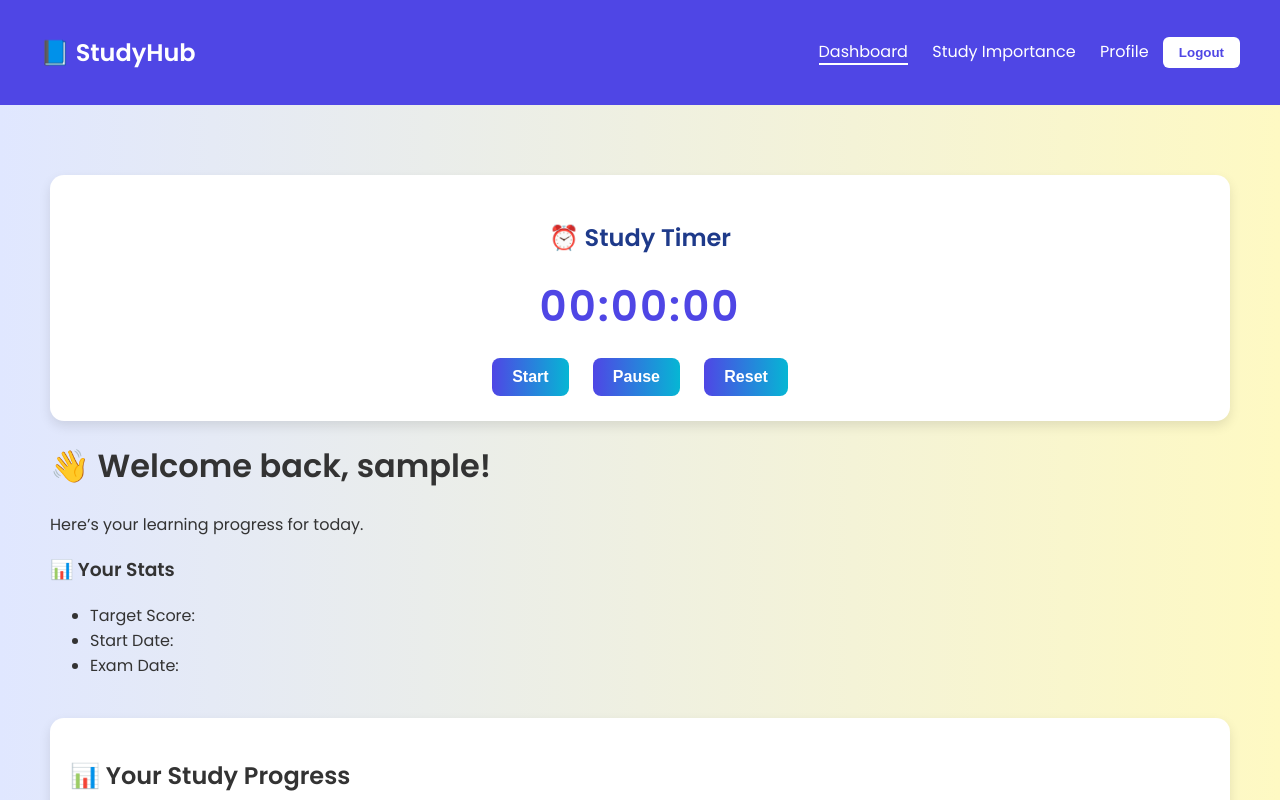
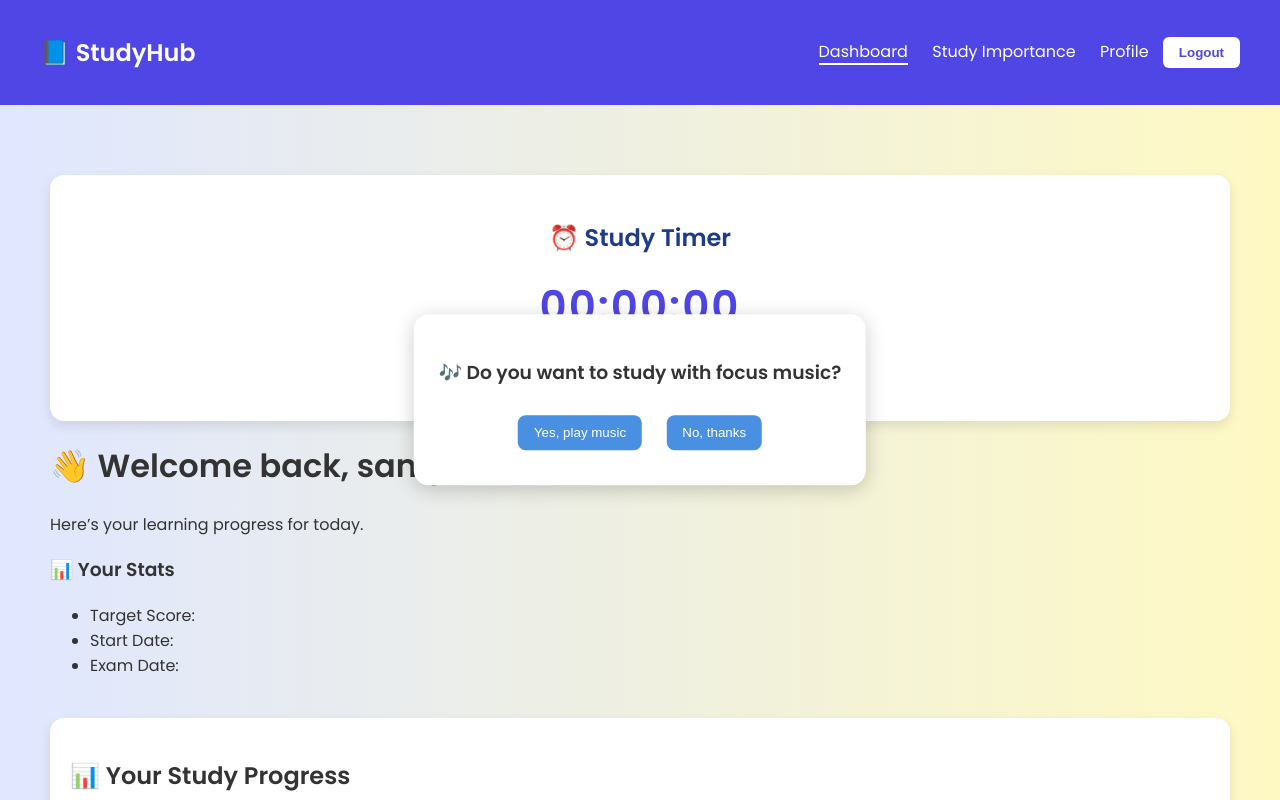
Before and after one commit to visitsrilanka935-design/studyhub, a plain HTML site: page dashboard.html in a window 1280 px wide. Shown: the top 800 px of the page. Drawn offline with nearby package versions, Linux system fonts and the light colour scheme; sample sign-in values are in the browser's storage.

Commit message:
Update dashboard.html
Signed-off-by: visitsrilanka935-design <visitsrilanka935@gmail.com>

```diff
--- a/dashboard.html
+++ b/dashboard.html
@@ -13,6 +13,82 @@
 
 </head>
 <body>
+  <style>.music-popup {
+  position: fixed;
+  top: 50%;
+  left: 50%;
+  transform: translate(-50%, -50%);
+  background: white;
+  padding: 25px;
+  border-radius: 15px;
+  box-shadow: 0 4px 20px rgba(0,0,0,0.2);
+  text-align: center;
+  z-index: 9999;
+}
+
+.music-popup button {
+  background-color: #4a90e2;
+  color: white;
+  border: none;
+  padding: 10px 16px;
+  border-radius: 8px;
+  cursor: pointer;
+  margin: 10px;
+  transition: 0.2s;
+}
+
+.music-popup button:hover {
+  background-color: #357bd8;
+}
+</style>
+
+
+
+<!-- 🎧 Study Music Section -->
+<div id="musicPrompt" class="music-popup">
+  <h3>🎶 Do you want to study with focus music?</h3>
+  <button id="playMusicBtn">Yes, play music</button>
+  <button id="noMusicBtn">No, thanks</button>
+</div>
+
+<!-- Background Music (hidden audio) -->
+<audio id="studyMusic" loop>
+  <source src="https://cdn.pixabay.com/download/audio/2023/01/26/audio_35e3f8ffbb.mp3?filename=lofi-study-beat-140062.mp3" type="audio/mpeg">
+</audio>
+<script>
+  const musicPopup = document.getElementById("musicPrompt");
+  const studyMusic = document.getElementById("studyMusic");
+  const playMusicBtn = document.getElementById("playMusicBtn");
+  const noMusicBtn = document.getElementById("noMusicBtn");
+
+  // Show message when dashboard loads
+  window.addEventListener("load", () => {
+    setTimeout(() => {
+      musicPopup.style.display = "block";
+    }, 1000); // delay 1 second
+  });
+
+  // If student wants music
+  playMusicBtn.addEventListener("click", () => {
+    studyMusic.play();
+    musicPopup.style.display = "none";
+    localStorage.setItem("studyMusic", "on");
+  });
+
+  // If student doesn't want music
+  noMusicBtn.addEventListener("click", () => {
+    musicPopup.style.display = "none";
+    localStorage.setItem("studyMusic", "off");
+  });
+
+  // Auto-play music if student chose it before
+  window.addEventListener("DOMContentLoaded", () => {
+    if (localStorage.getItem("studyMusic") === "on") {
+      studyMusic.play();
+    }
+  });
+</script>
+
 
 
 
```
